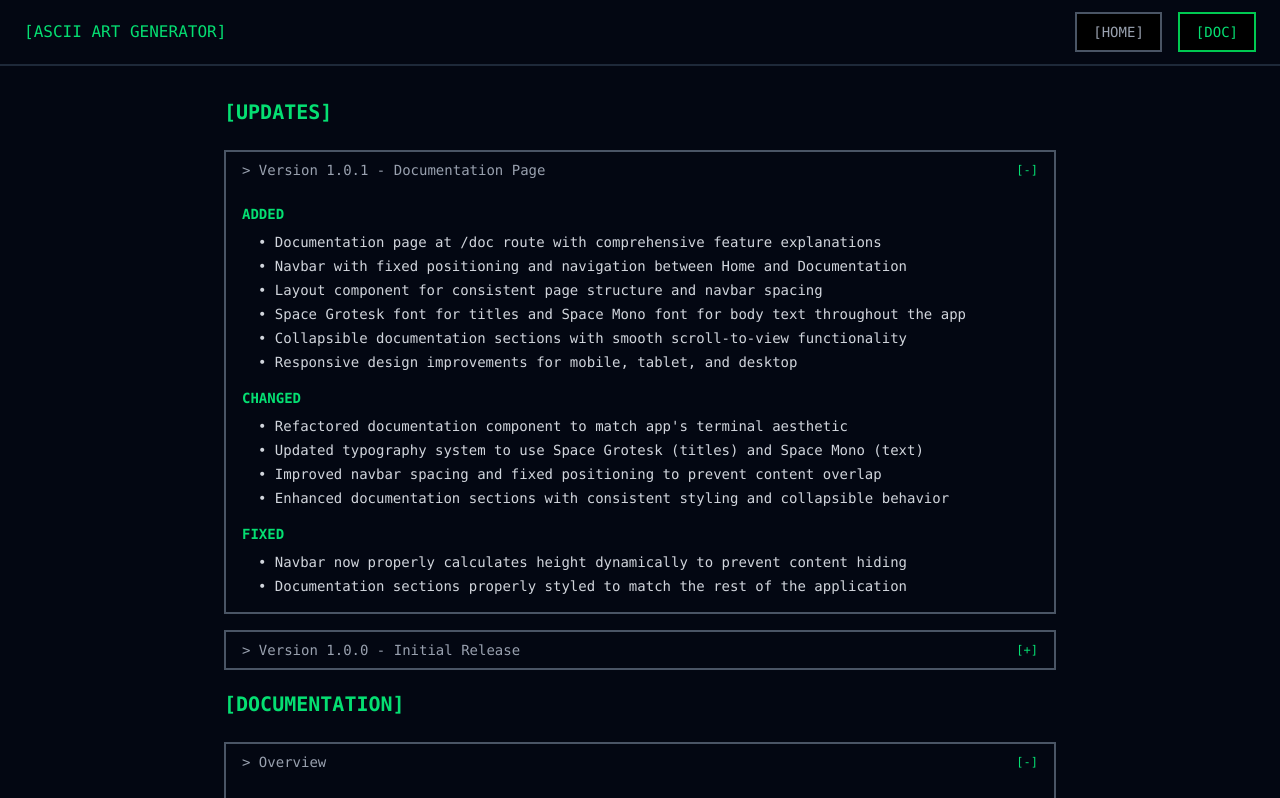
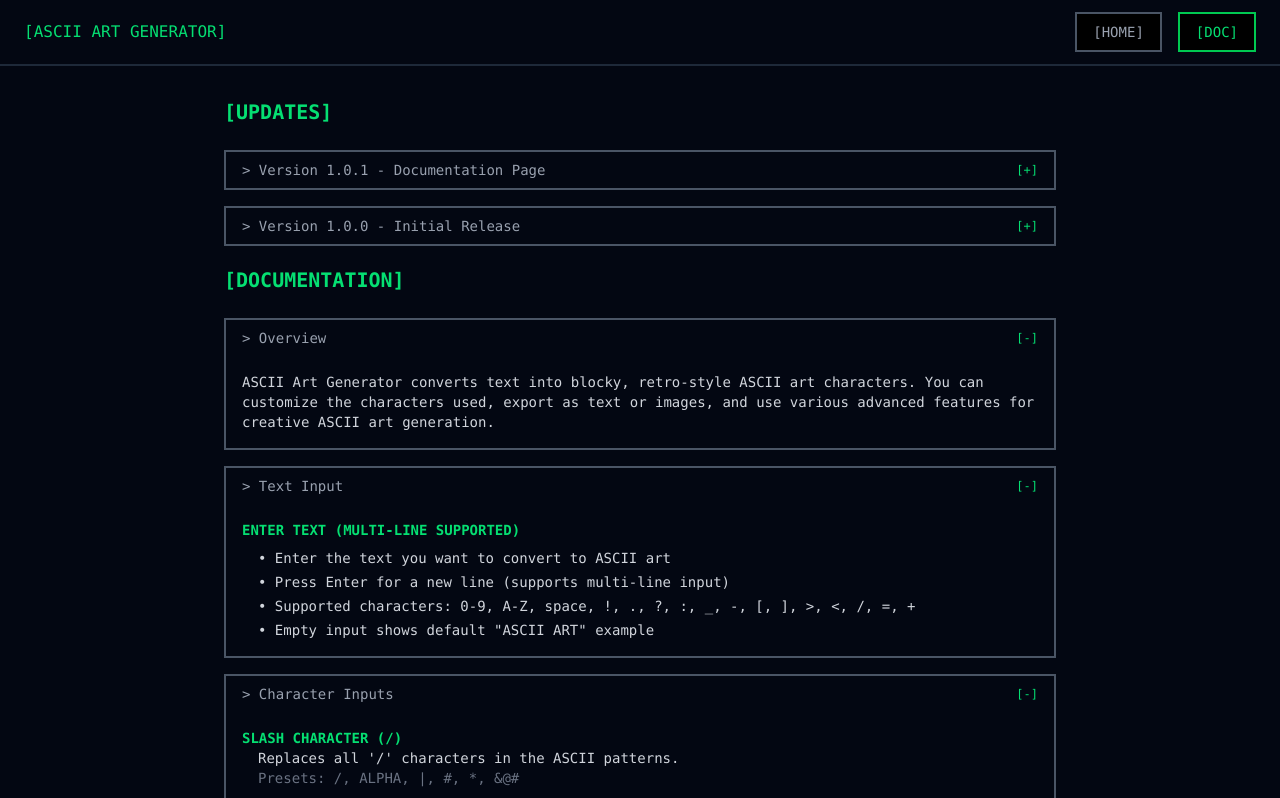
Before and after one commit to abelyon/asciiart, a React app: page /doc in a window 1280 px wide. Shown: the top 798 px of the page. Built offline with nearby package versions, Linux system fonts and the light colour scheme; the HTML template or start-up script is replaced by a standard one.

Commit message:
Update Updates component to remove defaultOpen prop from Version 1.0.1 UpdateSection

```diff
--- a/src/components/Updates.tsx
+++ b/src/components/Updates.tsx
@@ -36,7 +36,7 @@ const UpdateSection = ({ title, children, defaultOpen = false }: UpdateSectionPr
 export const Updates = () => {
   return (
     <div className="space-y-3 sm:space-y-4">
-      <UpdateSection title="Version 1.0.1 - Documentation Page" defaultOpen={true}>
+      <UpdateSection title="Version 1.0.1 - Documentation Page">
         <div className="space-y-4">
           <div>
             <p className="text-green-400 font-semibold mb-2">ADDED</p>
```
